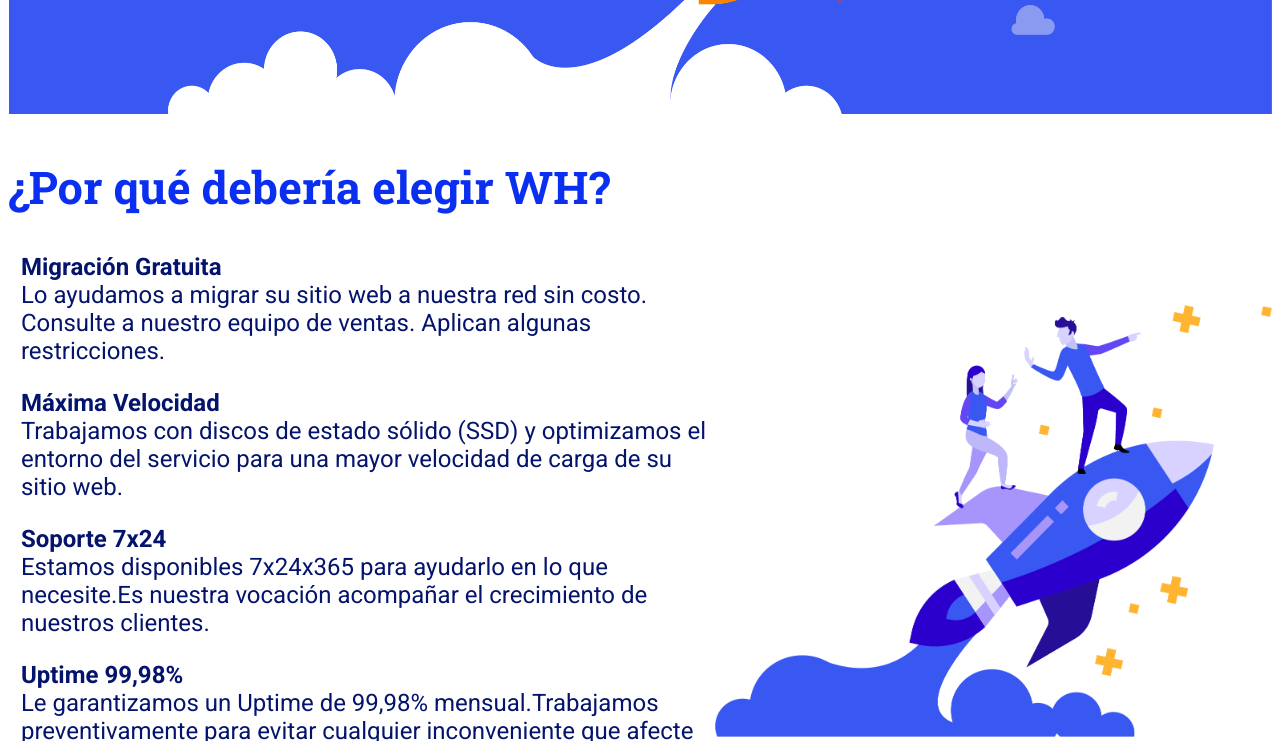
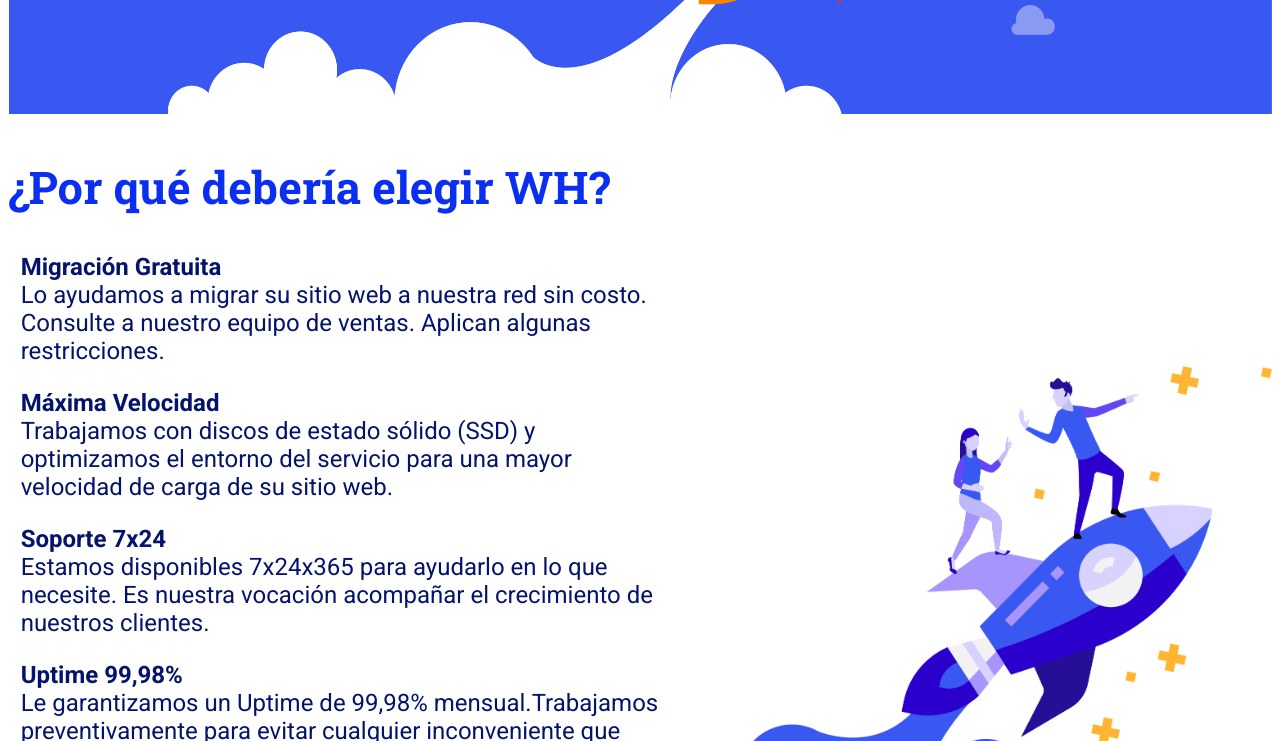
Before and after one commit to StefiDiso/M-DULO-5, a plain HTML site: page index.html in a window 1280 px wide. Shown: the part 790-1531 px from the top of the page. Drawn offline with Linux system fonts and the light colour scheme.

Commit message:
confirmar en main

```diff
--- a/index.html
+++ b/index.html
@@ -25,32 +25,33 @@
              <h2 id="titulo2">¿Por qué debería elegir WH?</h2>
               <p class="ps">
                  <strong>Migración Gratuita</strong><br>
-                 Lo ayudamos a migrar su sitio web a nuestra red sin costo.
+
+                 Lo ayudamos a migrar su sitio web a nuestra red sin costo. <br>
                  Consulte a nuestro equipo de ventas.
                  Aplican algunas restricciones.
                </p>
               <p  class="ps">
                  <strong>Máxima Velocidad</strong><br>
-                 Trabajamos con discos de estado sólido (SSD) y optimizamos
-                 el entorno del servicio para una mayor velocidad de carga de
+                 Trabajamos con discos de estado sólido (SSD) y <br> optimizamos
+                 el entorno del servicio para una mayor <br> velocidad de carga de
                  su sitio web.
               </p>
               <p class="ps">
                  <strong>Soporte 7x24</strong><br>
                  Estamos disponibles 7x24x365 para ayudarlo en lo que <br>
-                 necesite.Es nuestra vocación acompañar el crecimiento de <br>
+                 necesite. Es nuestra vocación acompañar el crecimiento de
                  nuestros clientes.
               </p>
               <p class="ps">
                  <strong>Uptime 99,98%</strong><br>
                  Le garantizamos un Uptime de 99,98% mensual.Trabajamos <br>
-                 preventivamente para evitar cualquier inconveniente que afecte <br>
+                 preventivamente para evitar cualquier inconveniente que <br> afecte
                  el servicio.
               </p>
          </section>
 
 
-        <div><img id="imgmain" src="./imágenes/M5-Desafio3-img.png" alt="imagen cohete"></div>
+        <div id="mid"><img id="imgmain" src="./imágenes/M5-Desafio3-img.png" alt="imagen cohete"></div>
 
 
     </main>
--- a/style.css
+++ b/style.css
@@ -47,11 +47,25 @@ h2 {
     font-size: 35px;
 
 }
-main { display: flex}
+main { display: flex;
+    align-items: flex-end;
+
+    width: 100%  ;
+
+
+
+}
+section{
+    width: 50%;
+    text-align: left;
+}
+#mid {
+    width: 50%;
+}
 #imgmain {
     width: 90%;
     margin-left: 10%;
-
+margin-bottom: -50px;
     margin-top: 30%;
 
 }
@@ -68,6 +82,7 @@ main { display: flex}
     font-size: 24px;
     margin-left: 2%;
     margin-right: -10%;
+    width: 650px;
 }
-footer { background-color: #3957F1; width: 100%; height: 30%; margin-top: -4%;}
+footer { background-color: #3957F1; width: 100%; height: 30%; }
 #imgfoot { width: 20%; padding: 10px;}
```
